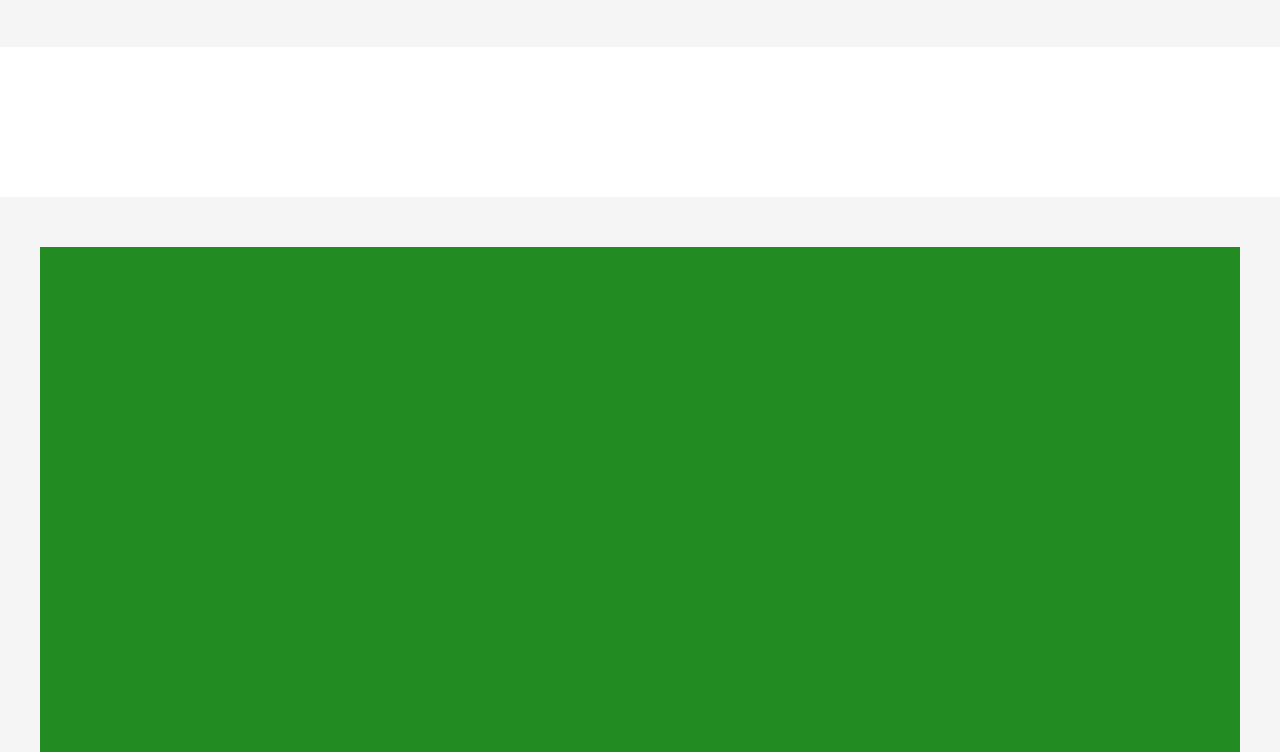
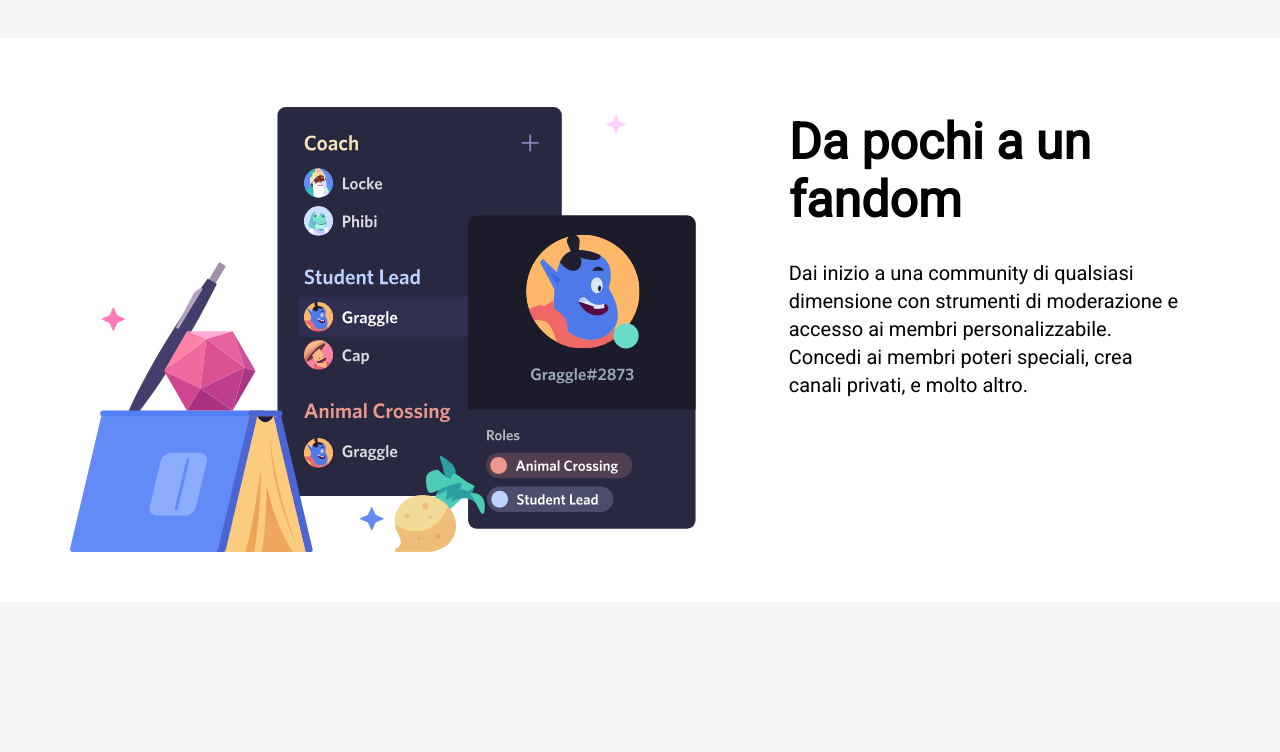
Before and after one commit to Therakar/htmlcss-discord, a plain HTML site: page index.html in a window 1280 px wide. Shown: the part 1668-2420 px from the top of the page. Drawn offline with Linux system fonts and the light colour scheme.

Commit message:
inserimento terza row del main

```diff
--- a/css/style.css
+++ b/css/style.css
@@ -9,7 +9,7 @@
 /* DEBUG */
 
 .debug .col-main-bottom{
-    background-color: #228B22;
+
     height: 900px;
 }
 
@@ -184,7 +184,7 @@ header{
 
 .col-big{
     width: 60%;
-    margin left: 10px;
+    margin-left: 10px;
     display: flex;
 
 }
--- a/index.html
+++ b/index.html
@@ -82,8 +82,11 @@
             <section>
                 <div class="container">
                 <div class="row">
-                    <div class="col-big"></div>
-                    <div class="col-small"></div>
+                    <div class="col-big"><img src="img/item3.svg" alt="img"></div>
+                    <div class="col-small">
+                        <h2>Da pochi a un fandom</h2>
+                        <p>Dai inizio a una community di qualsiasi<br> dimensione con strumenti di moderazione e<br> accesso ai membri personalizzabile.<br> Concedi ai membri poteri speciali, crea<br> canali privati, e molto altro.</p>
+                    </div>
                 </div>
 
             </div>
```
Also changed, not shown: img/item3.svg (added).
